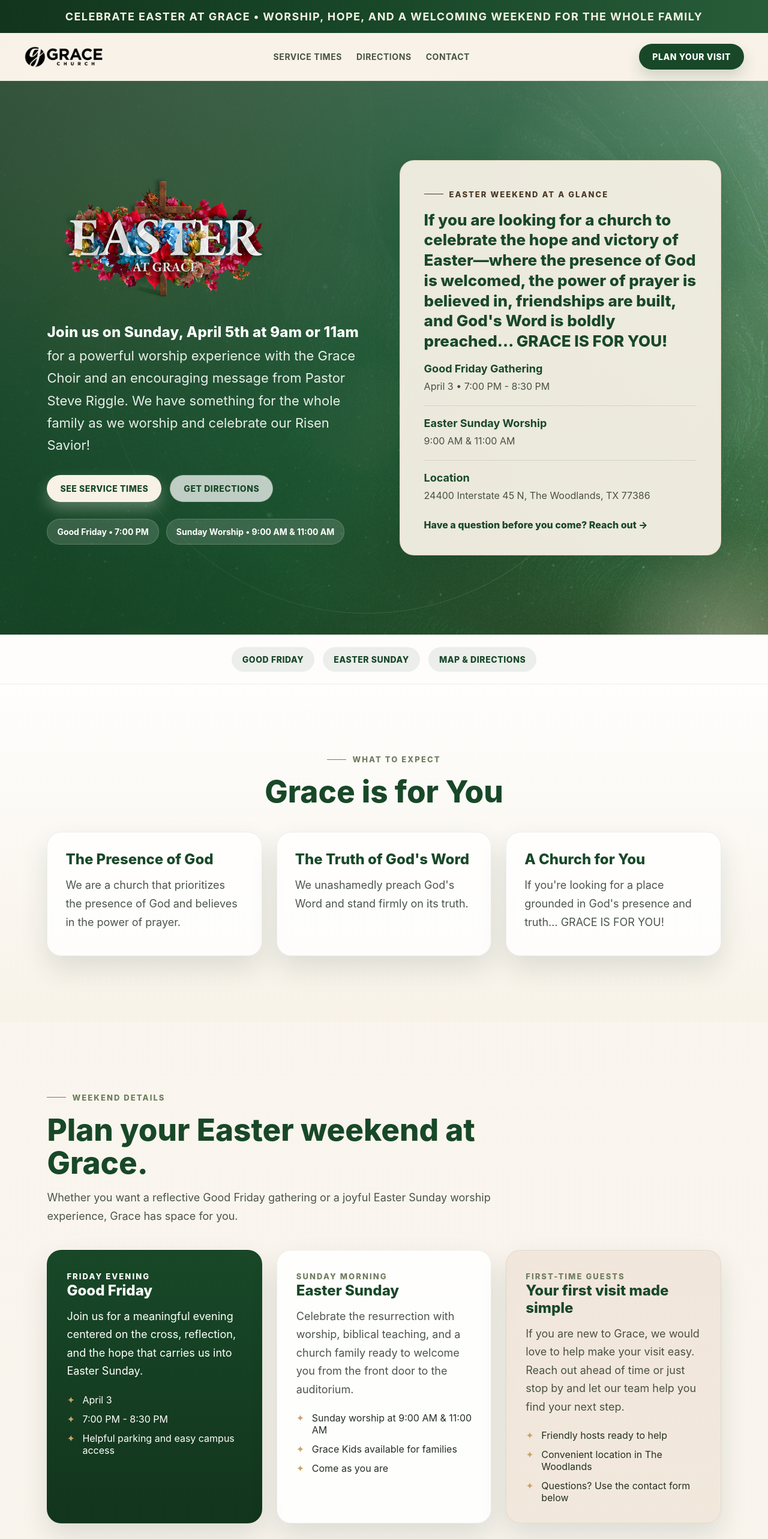
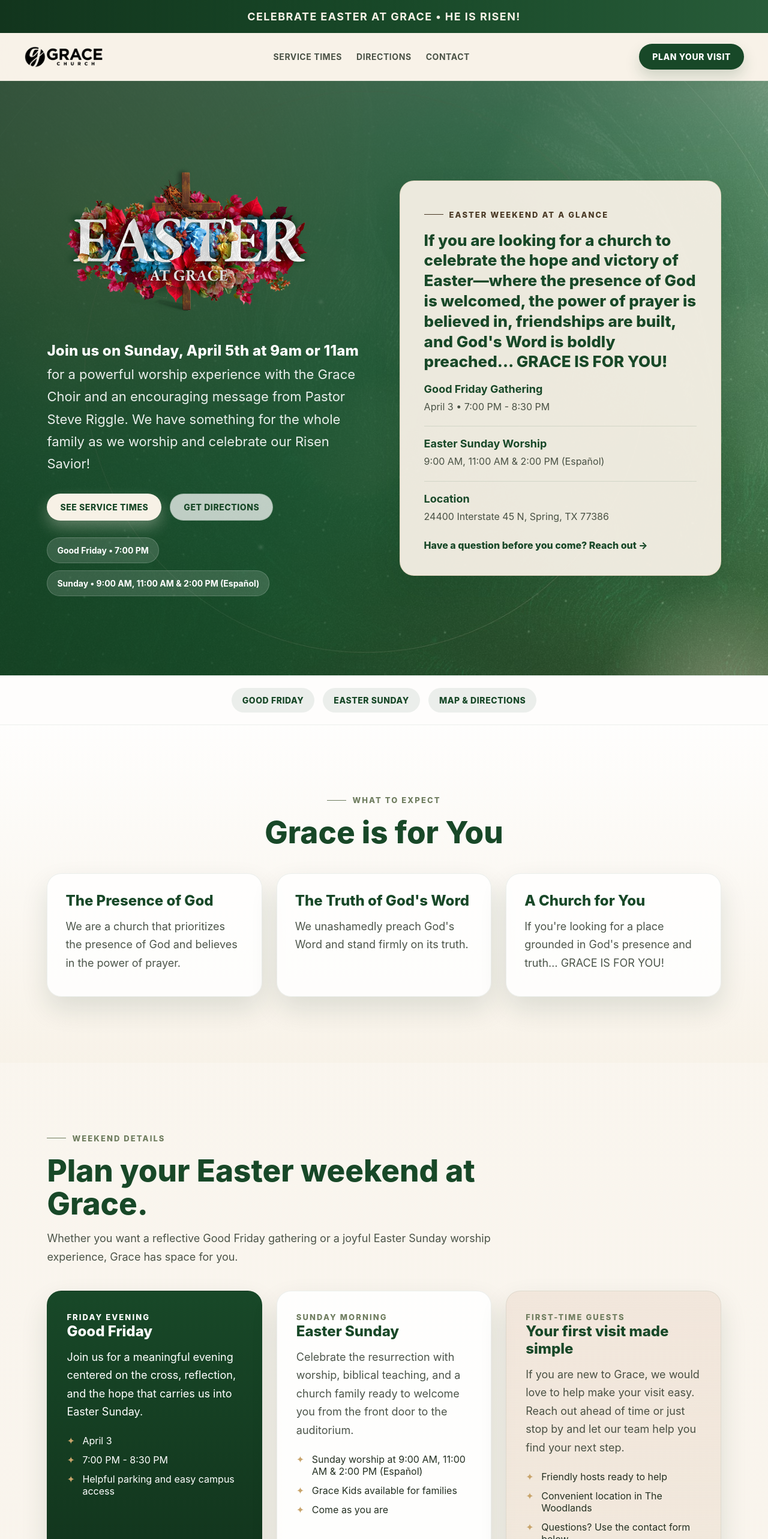
Before and after one commit to jpiercedev/grace-woodlands-landers, a Next.js app: page /easter in a window 1280 px wide. Shown: the top 2566 px of the page at 60% size. Built offline with nearby package versions, Linux system fonts and the light colour scheme; a web font is replaced by a local one.

Commit message:
feat: update EasterLanding content and styling for improved clarity and engagement

```diff
--- a/components/pages/EasterLanding.tsx
+++ b/components/pages/EasterLanding.tsx
@@ -155,7 +155,7 @@
   return (
     <div className="easter-page">
       <div className="easter-announcement-bar">
-        <p>Celebrate Easter at Grace • Worship, hope, and a welcoming weekend for the whole family</p>
+        <p>Celebrate Easter at Grace • He Is Risen!</p>
       </div>
 
       <header className="easter-header">
@@ -193,7 +193,7 @@
             </div>
             <div className="easter-service-chips" aria-label="Key Easter details">
               <span>Good Friday • 7:00 PM</span>
-              <span>Sunday Worship • 9:00 AM &amp; 11:00 AM</span>
+              <span>Sunday • 9:00 AM, 11:00 AM &amp; 2:00 PM (Español)</span>
             </div>
           </div>
 
@@ -207,11 +207,11 @@
               </li>
               <li>
                 <strong>Easter Sunday Worship</strong>
-                <span>9:00 AM &amp; 11:00 AM</span>
+                <span>9:00 AM, 11:00 AM &amp; 2:00 PM (Español)</span>
               </li>
               <li>
                 <strong>Location</strong>
-                <span>24400 Interstate 45 N, The Woodlands, TX 77386</span>
+                <span>24400 Interstate 45 N, Spring, TX 77386</span>
               </li>
             </ul>
             <a href="#contact" className="easter-inline-link">Have a question before you come? Reach out →</a>
@@ -277,7 +277,7 @@
                 Celebrate the resurrection with worship, biblical teaching, and a church family ready to welcome you from the front door to the auditorium.
               </p>
               <ul className="easter-feature-list">
-                <li>Sunday worship at 9:00 AM &amp; 11:00 AM</li>
+                <li>Sunday worship at 9:00 AM, 11:00 AM &amp; 2:00 PM (Español)</li>
                 <li>Grace Kids available for families</li>
                 <li>Come as you are</li>
               </ul>
@@ -303,14 +303,14 @@
         <div className="container easter-gallery-grid">
           <div className="easter-gallery-copy">
             <span className="easter-section-kicker">Experience Easter at Grace</span>
-            <h2>A church home that feels bright, welcoming, and full of life.</h2>
+            <h2>Grace Is For You</h2>
             <p>
-              Grace Woodlands is a place where you can experience authentic worship, biblical teaching, and genuine community—all in a warm, welcoming environment.
+              Grace Woodlands is a place where you can experience authentic worship, biblical teaching, and genuine community.
             </p>
             <ul className="easter-check-list">
               <li>Friendly environment for guests and families</li>
               <li>Gathering spaces built for connection before and after service</li>
-              <li>A campus that is easy to navigate when you arrive</li>
+              <li>A place to grow in your faith</li>
             </ul>
           </div>
 
@@ -374,10 +374,10 @@
           <div className="easter-map-card">
             <div className="easter-map-copy">
               <span className="easter-section-kicker">Find Grace</span>
-              <h2>Visit us in The Woodlands.</h2>
-              <p>24400 Interstate 45 N, The Woodlands, TX 77386</p>
+              <h2>{"You've seen us from the freeway"}</h2>
+              <p>24400 Interstate 45 N, Spring, TX 77386</p>
               <a
-                href="https://www.google.com/maps/dir/?api=1&destination=24400+Interstate+45+N+The+Woodlands+TX+77386"
+                href="https://www.google.com/maps/dir/?api=1&destination=24400+Interstate+45+N+Spring+TX+77386"
                 target="_blank"
                 rel="noopener noreferrer"
                 className="easter-map-link"
@@ -385,6 +385,12 @@
                 Open Directions →
               </a>
             </div>
+
+            <img
+              src="/images/raw/Grace-Building-980x553.jpg"
+              alt="Grace Woodlands Church Building"
+              className="easter-building-img"
+            />
 
             <iframe
               src="https://www.google.com/maps/embed?pb=!1m18!1m12!1m3!1d3452.1234567890123!2d-95.4401582!3d30.1173913!2m3!1f0!2f0!3f0!3m2!1i1024!2i768!4f13.1!3m3!1m2!1s0x86473693bab7ce87%3A0xe41d74c9ac91fe49!2sGrace%20Woodlands!5e0!3m2!1sen!2sus!4v1702300000000!5m2!1sen!2sus"
```
Also changed, not shown: app/globals.css.
